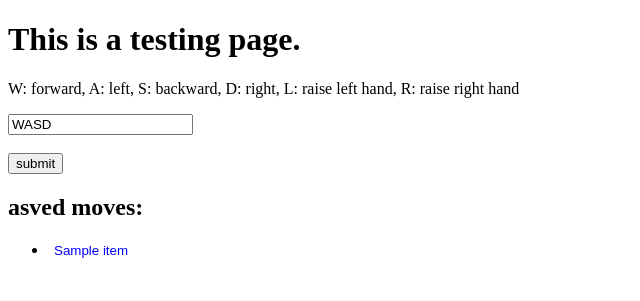
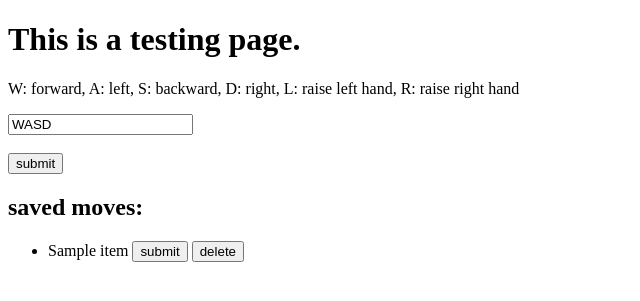
Before and after one commit to wuni1102/makeNTU2025, a Flask app: template templates/index.html in a window 1280 px wide. Shown: the top 301 px of the page, without its empty margins (0-640 px from the left). Run offline with Flask 3, Linux system fonts and the light colour scheme; the template is opened without the code that fills it: most values are stand-ins (such as "Sample title", 1, 10 or a date in 2020).

Commit message:
optimize UI

```diff
--- a/app.py
+++ b/app.py
@@ -5,7 +5,7 @@ from flask import redirect, url_for
 from flask import jsonify
 
 global move_buffer
-move_buffer = [""] * 10
+move_buffer = []
 submit_item = []
 
 app = Flask(__name__)
@@ -24,21 +24,25 @@ def data():
 @app.route('/submit', methods=['POST'])
 def submit():
     move = request.form['move']
-    for idx, j in enumerate(move_buffer):
-        if j == "":
-            result = ""
-            for i in str(move):
-                if i.upper() in ['W', 'A', 'S', 'D', 'L', 'R']:
-                    result += i.upper()
-            move_buffer[idx] = result
-            break
+
+    result = ""
+    for i in str(move):
+        if i.upper() in ['W', 'A', 'S', 'D', 'L', 'R']:
+            result += i.upper()
+    move_buffer.append(result)
+
     print(move_buffer)
     return redirect('/')
 
 @app.route('/addtolist', methods=['POST'])
 def addtolist():
     item = request.form['item']
-    submit_item.append(item)
+    delete_item = request.form['delete']
+    action = request.form['action']
+    if action=='submit':
+        submit_item.append(item)
+    if action=='delete':
+        move_buffer.remove(delete_item)
     return redirect('/')
 
 if __name__ == '__main__':
--- a/templates/index.html
+++ b/templates/index.html
@@ -1,6 +1,7 @@
 <!DOCTYPE html>
 
 <html>
+<meta charset="UTF-8">
 
     <h1>This is a testing page.</h1>
     <p> W: forward, A: left, S: backward, D: right, L: raise left hand, R: raise right hand</p>
@@ -9,15 +10,16 @@
         <input type="submit" value="submit">
     </form>
 
-    <h2>asved moves: </h2>
+    <h2>saved moves: </h2>
     <ul>
         {% for item in move %}
         <li>
+            <label>{{item}}</label>
             <form action="/addtolist" method="POST" style="display:inline;">
-              <input type="hidden" if = "item" name="item" value="{{ item }}">
-              <button type="submit" style="background:none; border:none; color:blue; cursor:pointer;">
-                {{ item }}
-              </button>
+              <input type="hidden" name="item" value="{{ item }}">
+              <button type="submit" name = 'action' value = 'submit'>submit</button>
+              <input type="hidden" name="delete" value="{{ item }}">
+              <button type="submit" name = 'action' value = 'delete'>delete</button>
             </form>
         </li>
         {% endfor %}
```
